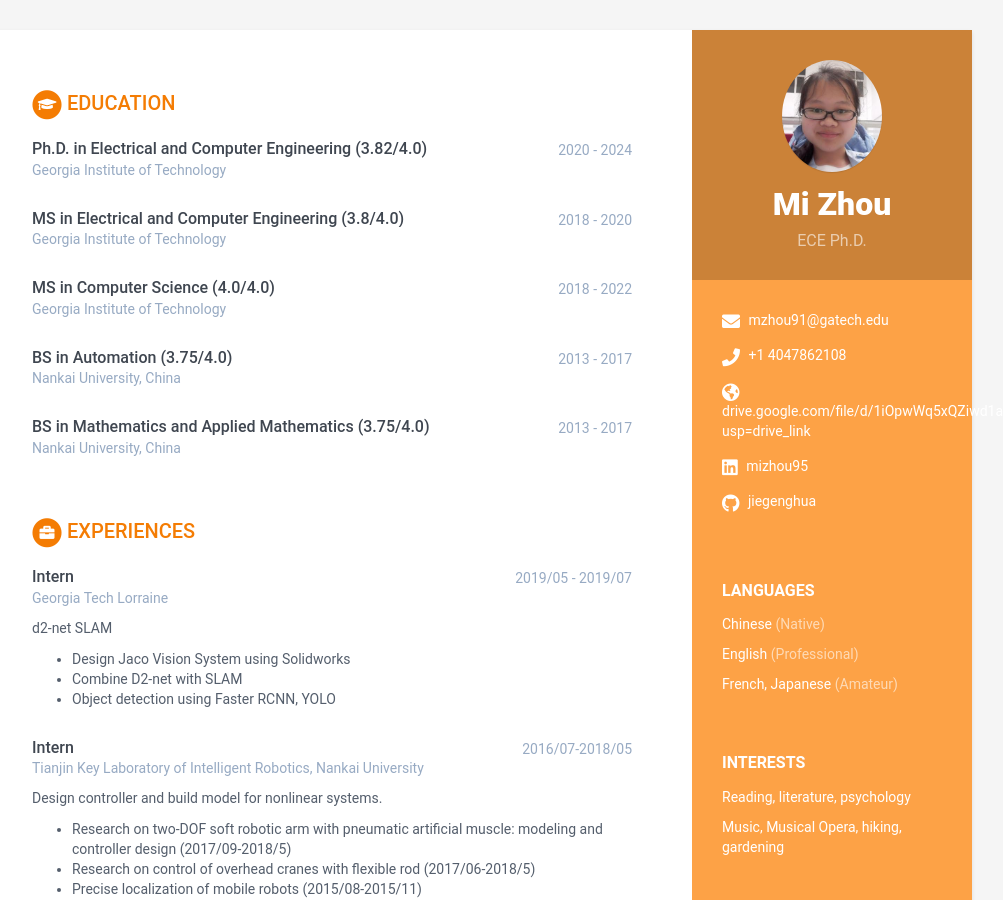
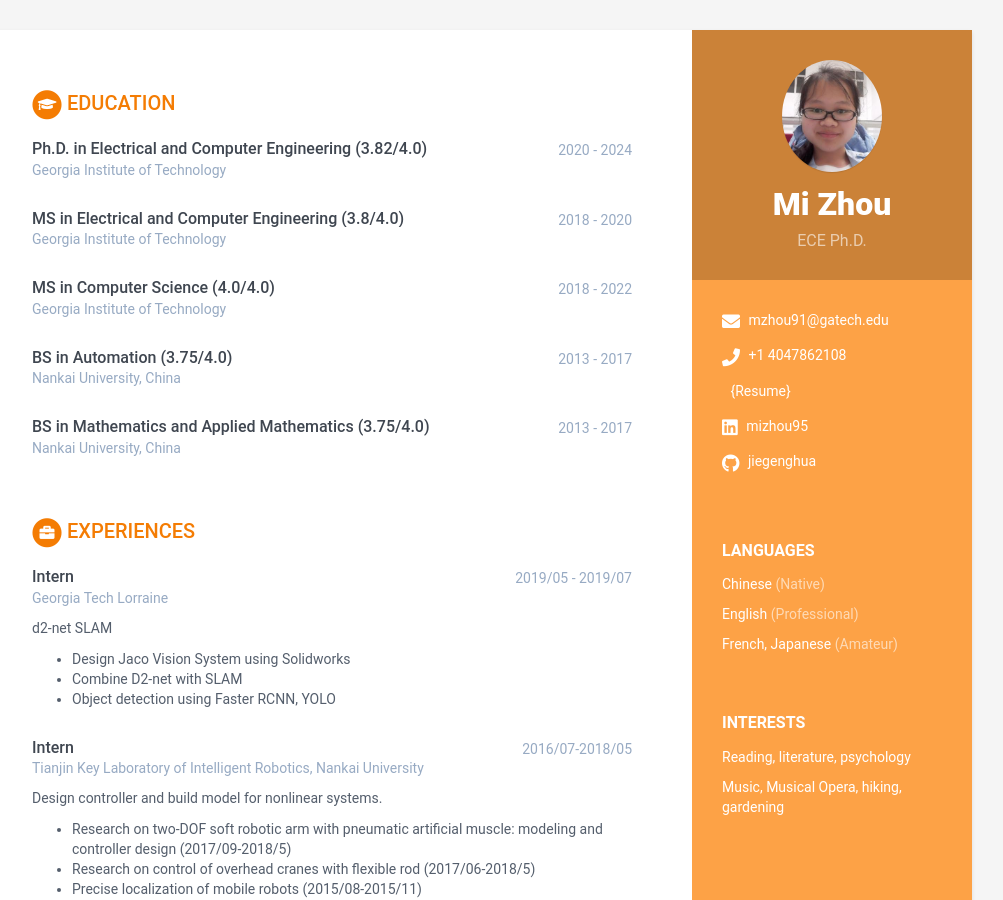
Before and after one commit to jiegenghua/MiZhou-cv, a Jekyll site: the page built from index.html, in a window 1280 px wide and 900 px high. Shown: the whole window, without its empty margins (168-1171 px from the left). Built offline with Jekyll 4.4.1, drawn with Linux system fonts in a browser that asks for light colours.

Commit message:
Update contact.html

```diff
--- a/_includes/contact.html
+++ b/_includes/contact.html
@@ -14,8 +14,8 @@
     {% endif %}
 
     {% if sidebar.website %}
-    <li class="website"><i class="fas fa-globe-americas"></i>
-      <a href="http://{{ sidebar.website }}" target="_blank">{{sidebar.website}}</a>
+    <li class="website"><i class="fas fa-google-drive"></i>
+      <a href="http://{{ sidebar.website }}" target="_blank">{Resume}</a>
     </li>
     {% endif %}
 
```
